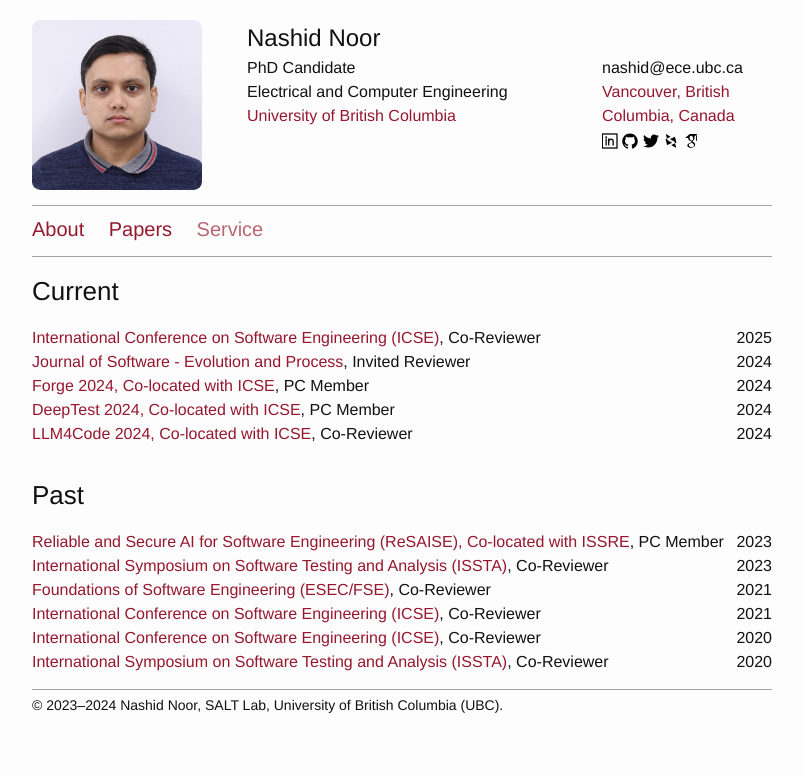
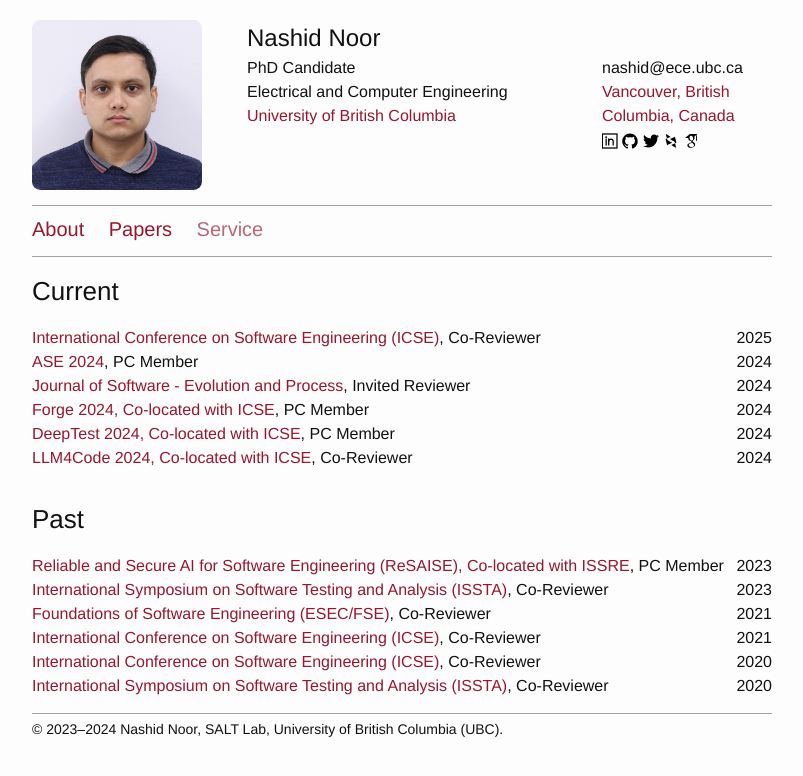
Before and after one commit to nashid/nashid.github.io, a Jekyll site: the page built from nav/service.md, in a window 1280 px wide. Shown: the top 776 px of the page, without its empty margins (238-1041 px from the left). Built offline with Jekyll 4.4.1, drawn with Linux system fonts in a browser that asks for light colours.

Commit message:
ase 2024

```diff
--- a/_data/services.yml
+++ b/_data/services.yml
@@ -5,6 +5,11 @@
   website: https://conf.researchr.org/home/icse-2025
 
 # 2024
+- name: ASE 2024
+  role: PC Member
+  year: 2024
+  website: https://conf.researchr.org/track/ase-2024/ase-2024-industry-showcase
+
 - name: Journal of Software - Evolution and Process
   role: Invited Reviewer
   year: 2024
```
Also changed, not shown: index.md (+5 -0 lines).
